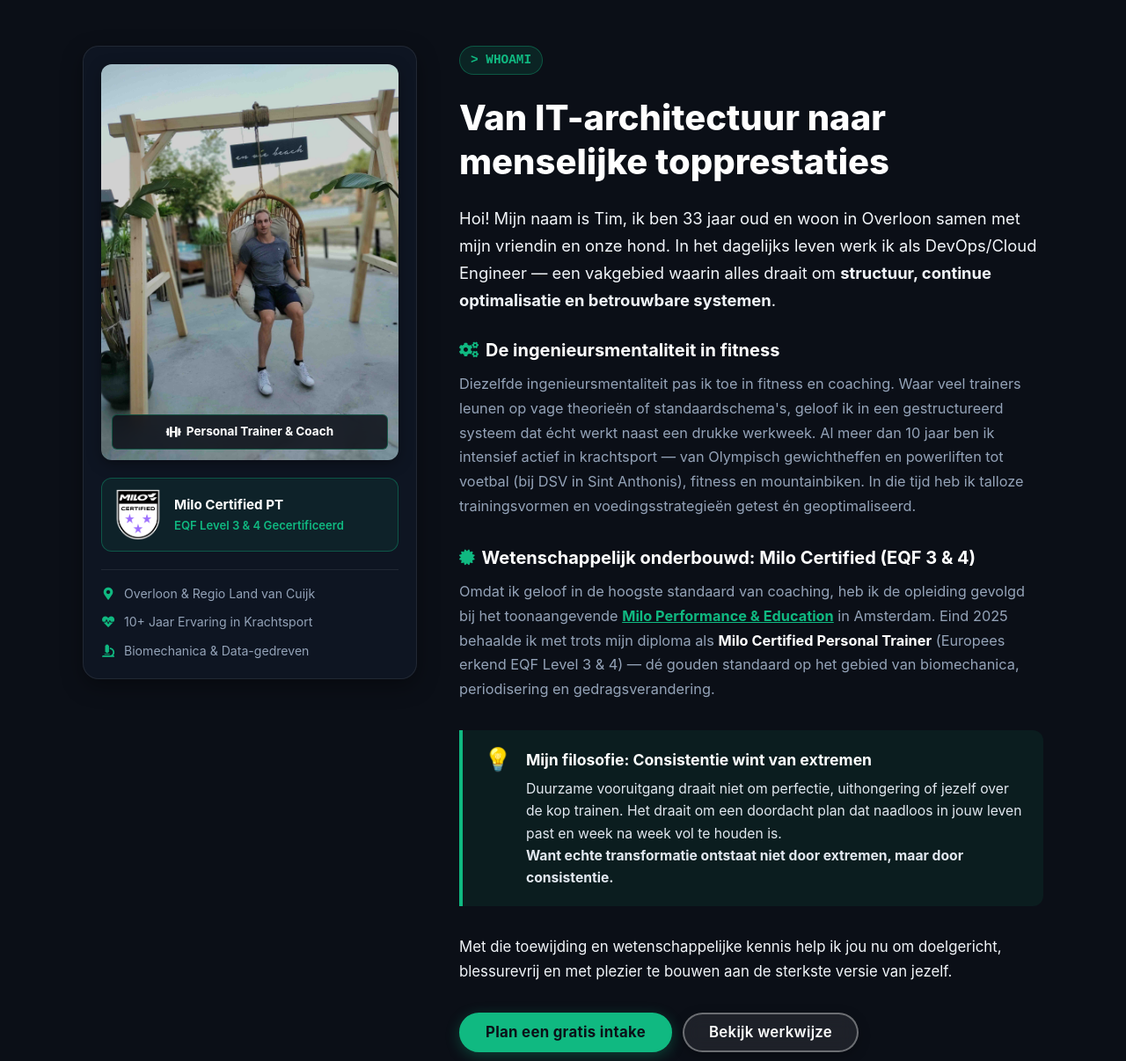
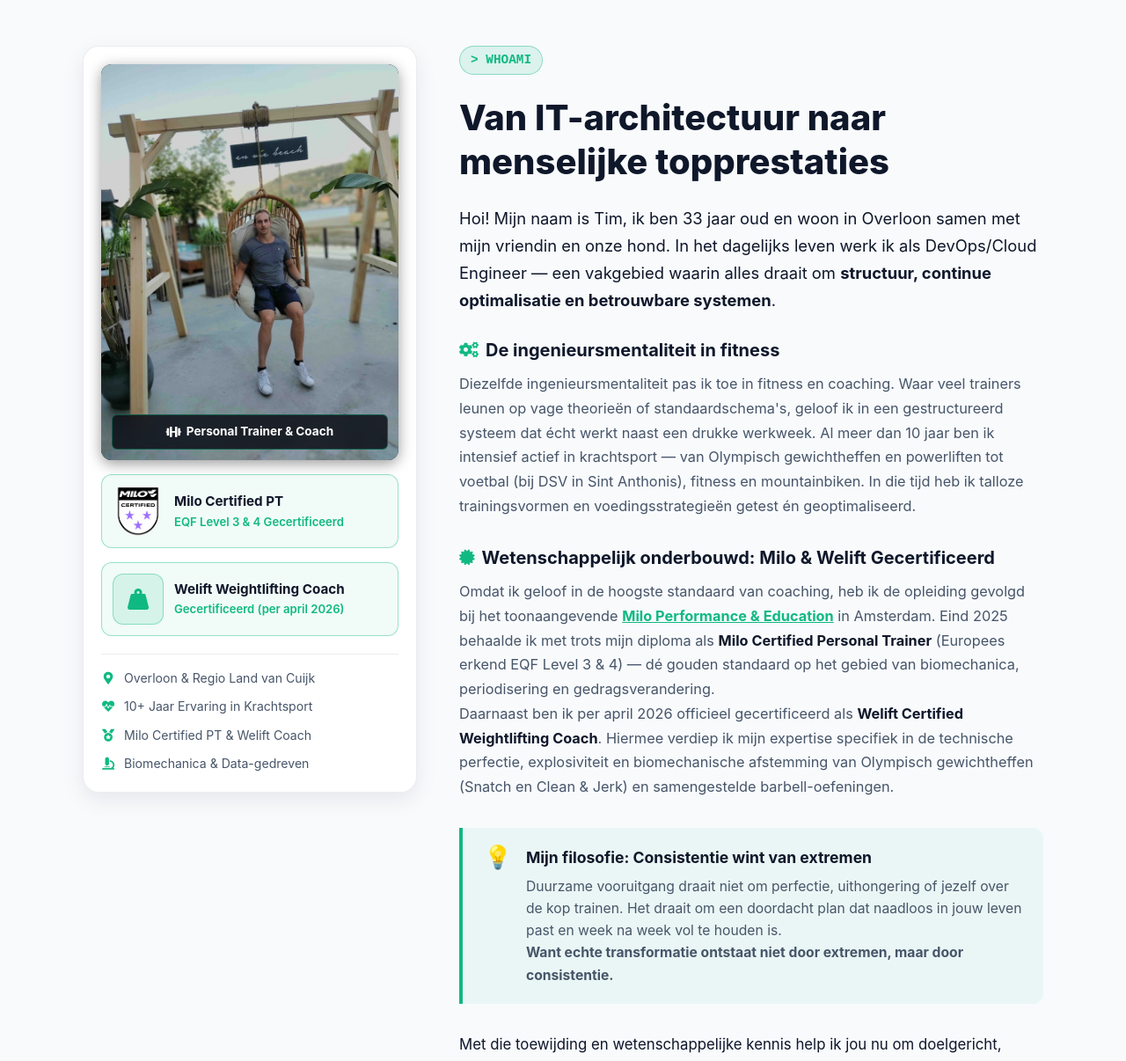
Before and after one commit to TimTools/fitnissen-site, a Jekyll site: the page built from about.html, in a window 1280 px wide, cut to the strip 1000-2206 px from the top of the page. Shown: the whole strip at 88% size. Built offline with Jekyll 4.4.1, drawn with Linux system fonts in a browser that asks for light colours.

Commit message:
feat: add dynamic light/dark theme switcher and Welift Weightlifting Coach certification

```diff
--- a/_includes/head.html
+++ b/_includes/head.html
@@ -92,13 +92,9 @@
 
 <script>
   (function() {
-    // 1. Check if the user has previously toggled the theme manually
     var savedSkin = localStorage.getItem('tex-t-skin');
-
-    // 2. Check the OS/Browser Preference
     var osDark = window.matchMedia && window.matchMedia('(prefers-color-scheme: dark)').matches;
 
-    // Helper to set the theme
     function applyTheme(isDark) {
       if (isDark) {
         document.documentElement.classList.add('dark');
@@ -109,19 +105,36 @@
       }
     }
 
-    // 3. Logic: If no manual save, use OS. Otherwise use manual save.
-    if (savedSkin) {
-      applyTheme(savedSkin === 'dark');
+    if (savedSkin === 'dark') {
+      applyTheme(true);
+    } else if (savedSkin === 'light') {
+      applyTheme(false);
     } else {
       applyTheme(osDark);
-      // Optional: Listen for OS changes while the page is open
-      if (window.matchMedia) {
-        window.matchMedia('(prefers-color-scheme: dark)').addEventListener('change', event => {
-          if (!localStorage.getItem('tex-t-skin')) {
-            applyTheme(event.matches);
-          }
+    }
+
+    window.__toggleTheme = function() {
+      var currentIsDark = document.documentElement.classList.contains('dark') || document.documentElement.getAttribute('data-theme') === 'dark';
+      var newDark = !currentIsDark;
+      localStorage.setItem('tex-t-skin', newDark ? 'dark' : 'light');
+      applyTheme(newDark);
+    };
+
+    if (window.matchMedia) {
+      window.matchMedia('(prefers-color-scheme: dark)').addEventListener('change', function(event) {
+        if (!localStorage.getItem('tex-t-skin')) {
+          applyTheme(event.matches);
+        }
+      });
+    }
+
+    document.addEventListener('DOMContentLoaded', function() {
+      document.querySelectorAll('.js-theme-toggle').forEach(function(btn) {
+        btn.addEventListener('click', function(e) {
+          e.preventDefault();
+          window.__toggleTheme();
         });
-      }
-    }
+      });
+    });
   })();
 </script>
--- a/_includes/header.html
+++ b/_includes/header.html
@@ -38,10 +38,14 @@
       </nav>
       {%- endif -%}
 
-      {%- if site.search.provider -%}
-      <div class="header__search">
-        <button class="search-button js-search-toggle" aria-label="Zoeken"><i class="fas fa-search"></i></button>
+      <div class="header__actions header__search">
+        <button class="theme-toggle-button js-theme-toggle" aria-label="Thema wisselen" title="Thema wisselen">
+          <i class="fas fa-sun theme-icon-sun"></i>
+          <i class="fas fa-moon theme-icon-moon"></i>
+        </button>
+        {%- if site.search.provider -%}
+        <button class="search-button js-search-toggle" aria-label="Zoeken" title="Zoeken"><i class="fas fa-search"></i></button>
+        {%- endif -%}
       </div>
-      {%- endif -%}
     </div>
   </header>
--- a/_sass/custom.scss
+++ b/_sass/custom.scss
@@ -3,37 +3,17 @@
    Modern Athletic Dark Theme, Glassmorphism, & Optimized Micro-interactions
    ========================================================================== */
 
-/* --- 0. DESIGN TOKENS & ROOT VARIABLES --- */
+/* --- 0. DESIGN TOKENS & DYNAMIC THEMES --- */
 
 :root {
-  /* Brand Athletic Accents */
+  /* Brand Athletic Accents (Consistent across themes) */
   --accent-primary: #10b981;       /* Energetic athletic emerald */
   --accent-primary-hover: #059669;
   --accent-glow: rgba(16, 185, 129, 0.3);
   --accent-secondary: #06b6d4;     /* Crisp cyan highlight */
   --accent-subtle: rgba(16, 185, 129, 0.12);
 
-  /* Surfaces & Backgrounds */
-  --bg-primary: #0b0f17;
-  --bg-secondary: #111827;
-  --bg-card: rgba(17, 24, 39, 0.75);
-  --bg-card-hover: rgba(22, 32, 50, 0.85);
-  --bg-glass: rgba(11, 15, 23, 0.75);
-
-  /* Typography */
-  --text-primary: #f8fafc;
-  --text-secondary: #94a3b8;
-  --text-muted: #64748b;
-  --text-accent: #34d399;
-
-  /* Borders & Shadows */
-  --border-subtle: rgba(255, 255, 255, 0.08);
-  --border-accent: rgba(16, 185, 129, 0.35);
-  --shadow-sm: 0 2px 8px rgba(0, 0, 0, 0.25);
-  --shadow-md: 0 8px 24px rgba(0, 0, 0, 0.35);
-  --shadow-glow: 0 10px 30px rgba(16, 185, 129, 0.2);
-
-  /* Motion */
+  /* Motion & Dimensions */
   --transition-fast: 0.15s ease;
   --transition-smooth: 0.25s cubic-bezier(0.4, 0, 0.2, 1);
   --radius-sm: 6px;
@@ -42,12 +22,90 @@
   --radius-pill: 9999px;
 }
 
-html.dark {
+/* Light Theme Variables (Default for OS light mode or manual light choice) */
+:root,
+html[data-theme="light"] {
+  /* Surfaces & Backgrounds */
+  --bg-primary: #f8fafc;
+  --bg-secondary: #ffffff;
+  --bg-card: #ffffff;
+  --bg-card-hover: #ffffff;
+  --bg-glass: rgba(255, 255, 255, 0.88);
+  --header-bg: rgba(255, 255, 255, 0.92);
+  --footer-bg: linear-gradient(180deg, #f1f5f9 0%, #e2e8f0 100%);
+
+  /* Typography */
+  --text-primary: #0f172a;
+  --text-secondary: #475569;
+  --text-muted: #64748b;
+  --text-accent: #059669;
+
+  /* Borders & Shadows */
+  --border-subtle: rgba(15, 23, 42, 0.08);
+  --border-accent: rgba(16, 185, 129, 0.4);
+  --shadow-sm: 0 2px 10px rgba(15, 23, 42, 0.05);
+  --shadow-md: 0 8px 24px rgba(15, 23, 42, 0.08);
+  --shadow-glow: 0 10px 30px rgba(16, 185, 129, 0.18);
+
+  /* Nav & UI Specific */
+  --nav-hover-bg: rgba(15, 23, 42, 0.06);
+  --nav-mobile-bg: rgba(15, 23, 42, 0.04);
+  --card-highlight-bg: rgba(16, 185, 129, 0.06);
+}
+
+/* Dark Theme Variables (Applied when OS prefers dark, unless overridden by manual light) */
+@media (prefers-color-scheme: dark) {
+  :root:not([data-theme="light"]) {
+    --bg-primary: #0b0f17;
+    --bg-secondary: #111827;
+    --bg-card: rgba(17, 24, 39, 0.75);
+    --bg-card-hover: rgba(22, 32, 50, 0.85);
+    --bg-glass: rgba(11, 15, 23, 0.75);
+    --header-bg: rgba(11, 15, 23, 0.9);
+    --footer-bg: linear-gradient(180deg, var(--bg-primary) 0%, #05080d 100%);
+
+    --text-primary: #f8fafc;
+    --text-secondary: #94a3b8;
+    --text-muted: #64748b;
+    --text-accent: #34d399;
+
+    --border-subtle: rgba(255, 255, 255, 0.08);
+    --border-accent: rgba(16, 185, 129, 0.35);
+    --shadow-sm: 0 2px 8px rgba(0, 0, 0, 0.25);
+    --shadow-md: 0 8px 24px rgba(0, 0, 0, 0.35);
+    --shadow-glow: 0 10px 30px rgba(16, 185, 129, 0.2);
+
+    --nav-hover-bg: rgba(255, 255, 255, 0.08);
+    --nav-mobile-bg: rgba(255, 255, 255, 0.05);
+    --card-highlight-bg: rgba(16, 185, 129, 0.08);
+  }
+}
+
+/* Explicit Dark Theme (When user selects dark or html has .dark / data-theme="dark") */
+html.dark,
+html[data-theme="dark"] {
+  --bg-primary: #0b0f17;
+  --bg-secondary: #111827;
+  --bg-card: rgba(17, 24, 39, 0.75);
+  --bg-card-hover: rgba(22, 32, 50, 0.85);
+  --bg-glass: rgba(11, 15, 23, 0.75);
+  --header-bg: rgba(11, 15, 23, 0.9);
+  --footer-bg: linear-gradient(180deg, var(--bg-primary) 0%, #05080d 100%);
+
   --text-primary: #f8fafc;
   --text-secondary: #94a3b8;
-  --bg-primary: #0b0f17;
-  --bg-secondary: #111827;
-  --border-color: rgba(255, 255, 255, 0.1);
+  --text-muted: #64748b;
+  --text-accent: #34d399;
+
+  --border-subtle: rgba(255, 255, 255, 0.08);
+  --border-accent: rgba(16, 185, 129, 0.35);
+  --shadow-sm: 0 2px 8px rgba(0, 0, 0, 0.25);
+  --shadow-md: 0 8px 24px rgba(0, 0, 0, 0.35);
+  --shadow-glow: 0 10px 30px rgba(16, 185, 129, 0.2);
+
+  --nav-hover-bg: rgba(255, 255, 255, 0.08);
+  --nav-mobile-bg: rgba(255, 255, 255, 0.05);
+  --card-highlight-bg: rgba(16, 185, 129, 0.08);
 }
 
 /* Base Body Improvements (Smooth scrolling & rendering) */
@@ -60,6 +118,7 @@
   color: var(--text-primary);
   -webkit-font-smoothing: antialiased;
   -moz-osx-font-smoothing: grayscale;
+  transition: background-color var(--transition-smooth), color var(--transition-smooth);
 }
 
 /* Targeted transitions (AVOID universal * selector for performance) */
@@ -105,7 +164,7 @@
   position: relative !important;
   backdrop-filter: blur(12px) !important;
   -webkit-backdrop-filter: blur(12px) !important;
-  background: rgba(11, 15, 23, 0.9) !important;
+  background: var(--header-bg) !important;
   border-bottom: 1px solid var(--border-subtle);
   width: 100% !important;
   transition: background var(--transition-smooth), border-color var(--transition-smooth);
@@ -145,7 +204,7 @@
   align-items: center !important;
   gap: 10px !important;
   text-decoration: none !important;
-  color: #ffffff !important;
+  color: var(--text-primary) !important;
 }
 
 .header__brand-icon {
@@ -159,8 +218,8 @@
   font-weight: 800;
   letter-spacing: 0.5px;
   font-size: 1.15rem;
-  color: #ffffff;
-  background: linear-gradient(135deg, #ffffff 60%, var(--accent-primary) 100%);
+  color: var(--text-primary);
+  background: linear-gradient(135deg, var(--text-primary) 60%, var(--accent-primary) 100%);
   -webkit-background-clip: text;
   -webkit-text-fill-color: transparent;
 }
@@ -219,8 +278,8 @@
 }
 
 .navigation__item a:hover {
-  color: #ffffff !important;
-  background: rgba(255, 255, 255, 0.08) !important;
+  color: var(--text-primary) !important;
+  background: var(--nav-hover-bg) !important;
 }
 
 .navigation__item--active a {
@@ -230,17 +289,20 @@
   font-weight: 700 !important;
 }
 
-/* Header search container on right of desktop bar */
+/* Header actions: Search and Theme Toggle */
+.header__actions,
 .header__search {
   display: flex !important;
   align-items: center !important;
   justify-content: flex-end !important;
+  gap: 10px !important;
   flex: 1 1 0% !important;
   margin: 0 !important;
   padding: 0 !important;
 }
 
-/* Dedicated Search button styles: Always a perfect 38px circle */
+/* Dedicated Theme Toggle & Search button styles */
+.theme-toggle-button,
 .search-button {
   background: transparent !important;
   color: var(--text-secondary) !important;
@@ -259,15 +321,38 @@
   margin: 0 !important;
   box-shadow: none !important;
   cursor: pointer !important;
+  font-size: 0.95rem !important;
   transition: all var(--transition-smooth) !important;
   box-sizing: border-box !important;
 }
 
+.theme-toggle-button:hover,
 .search-button:hover {
   color: var(--accent-primary) !important;
   border-color: var(--accent-primary) !important;
   background: var(--accent-subtle) !important;
   transform: scale(1.05) !important;
+}
+
+.theme-toggle-button:hover {
+  transform: scale(1.05) rotate(15deg) !important;
+}
+
+/* Icon visibility based on active theme */
+html.dark .theme-icon-sun,
+html[data-theme="dark"] .theme-icon-sun {
+  display: inline-block !important;
+}
+html.dark .theme-icon-moon,
+html[data-theme="dark"] .theme-icon-moon {
+  display: none !important;
+}
+
+html:not(.dark):not([data-theme="dark"]) .theme-icon-sun {
+  display: none !important;
+}
+html:not(.dark):not([data-theme="dark"]) .theme-icon-moon {
+  display: inline-block !important;
 }
 
 /* --- 2. HERO & OVERLAY SECTIONS --- */
@@ -284,7 +369,7 @@
 
 .hero--dynamic h3,
 .hero--dynamic h4 {
-  color: #ffffff;
+  color: var(--text-primary);
   font-weight: 700;
   letter-spacing: -0.5px;
 }
@@ -469,6 +554,21 @@
   box-shadow: 0 8px 20px rgba(0, 0, 0, 0.4);
 }
 
+html[data-theme="light"] .about-cta-group .button--secondary,
+:root:not([data-theme="dark"]) .about-cta-group .button--secondary {
+  background: var(--bg-card) !important;
+  color: var(--text-primary) !important;
+  border: 2px solid var(--border-subtle) !important;
+  box-shadow: var(--shadow-sm) !important;
+}
+
+html[data-theme="light"] .about-cta-group .button--secondary:hover,
+:root:not([data-theme="dark"]) .about-cta-group .button--secondary:hover {
+  border-color: var(--accent-primary) !important;
+  color: var(--accent-primary) !important;
+  background: var(--accent-subtle) !important;
+}
+
 .button--outline-primary {
   border: 2px solid var(--accent-primary) !important;
   color: var(--accent-primary) !important;
@@ -535,7 +635,7 @@
 
 .grid--container .cell > div h4,
 #benefits .cell > div h4 {
-  color: #ffffff;
+  color: var(--text-primary);
   font-size: 1.25rem;
   font-weight: 700;
   margin-bottom: 14px;
@@ -712,7 +812,7 @@
 /* --- 7. FOOTER STYLING --- */
 
 .footer {
-  background: linear-gradient(180deg, var(--bg-primary) 0%, #05080d 100%) !important;
+  background: var(--footer-bg) !important;
   border-top: 1px solid var(--border-subtle);
   padding: 48px 20px 32px 20px !important;
   color: var(--text-secondary) !important;
@@ -859,11 +959,26 @@
   display: flex;
   align-items: center;
   gap: 12px;
-  margin-top: 1.25rem;
+  margin-top: 1rem;
   padding: 12px;
-  background: rgba(16, 185, 129, 0.08);
+  background: var(--card-highlight-bg);
   border: 1px solid var(--border-accent);
   border-radius: var(--radius-md);
+  transition: all var(--transition-smooth);
+}
+
+.about-cert-icon {
+  width: 58px;
+  height: 58px;
+  border-radius: var(--radius-md);
+  background: var(--accent-subtle);
+  border: 1px solid var(--border-accent);
+  display: flex;
+  align-items: center;
+  justify-content: center;
+  color: var(--accent-primary);
+  font-size: 1.5rem;
+  flex-shrink: 0;
 }
 
 .about-cert-img {
@@ -878,7 +993,7 @@
 }
 
 .about-cert-info .cert-title {
-  color: #ffffff;
+  color: var(--text-primary);
   font-weight: 700;
   font-size: 0.95rem;
 }
@@ -934,7 +1049,7 @@
 .about-headline {
   font-size: clamp(1.8rem, 3.2vw, 2.5rem);
   font-weight: 800;
-  color: #ffffff;
+  color: var(--text-primary);
   line-height: 1.25;
   margin-bottom: 1.5rem;
 }
@@ -942,7 +1057,7 @@
 .about-intro {
   font-size: 1.15rem;
   line-height: 1.7;
-  color: #f1f5f9;
+  color: var(--text-primary);
   margin-bottom: 1.5rem;
 }
 
@@ -953,7 +1068,7 @@
 .about-subheading {
   font-size: 1.25rem;
   font-weight: 700;
-  color: #ffffff;
+  color: var(--text-primary);
   margin-bottom: 0.6rem;
   display: flex;
   align-items: center;
@@ -973,7 +1088,7 @@
 }
 
 .about-block p strong {
-  color: #ffffff;
+  color: var(--text-primary);
 }
 
 .about-block p a {
@@ -984,7 +1099,7 @@
 .about-highlight-card {
   display: flex;
   gap: 16px;
-  background: rgba(16, 185, 129, 0.08);
+  background: var(--card-highlight-bg);
   border-left: 4px solid var(--accent-primary);
   border-radius: 0 var(--radius-md) var(--radius-md) 0;
   padding: 1.25rem 1.5rem;
@@ -997,14 +1112,14 @@
 }
 
 .about-highlight-card h4 {
-  color: #ffffff;
+  color: var(--text-primary);
   font-size: 1.1rem;
   font-weight: 700;
   margin: 0 0 0.4rem 0;
 }
 
 .about-highlight-card p {
-  color: #e2e8f0;
+  color: var(--text-secondary);
   font-size: 0.98rem;
   line-height: 1.6;
   margin: 0;
@@ -1013,7 +1128,7 @@
 .about-closing {
   font-size: 1.05rem;
   line-height: 1.7;
-  color: #f1f5f9;
+  color: var(--text-primary);
   margin: 1.5rem 0 2rem 0;
 }
 
@@ -1065,12 +1180,14 @@
     height: 28px !important;
   }
 
+  .header__actions,
   .header__search {
     grid-column: 2 !important;
     grid-row: 1 !important;
     display: flex !important;
     align-items: center !important;
     justify-content: flex-end !important;
+    gap: 8px !important;
     flex: none !important;
     width: auto !important;
     margin: 0 !important;
--- a/about.html
+++ b/about.html
@@ -38,9 +38,17 @@
             <span class="cert-sub">EQF Level 3 &amp; 4 Gecertificeerd</span>
           </div>
         </div>
+        <div class="about-cert-box">
+          <div class="about-cert-icon"><i class="fas fa-weight-hanging"></i></div>
+          <div class="about-cert-info">
+            <span class="cert-title">Welift Weightlifting Coach</span>
+            <span class="cert-sub">Gecertificeerd (per april 2026)</span>
+          </div>
+        </div>
         <ul class="about-specs-list">
           <li><i class="fas fa-map-marker-alt"></i> <span>Overloon &amp; Regio Land van Cuijk</span></li>
           <li><i class="fas fa-heartbeat"></i> <span>10+ Jaar Ervaring in Krachtsport</span></li>
+          <li><i class="fas fa-medal"></i> <span>Milo Certified PT &amp; Welift Coach</span></li>
           <li><i class="fas fa-microscope"></i> <span>Biomechanica &amp; Data-gedreven</span></li>
         </ul>
       </div>
@@ -63,9 +71,12 @@
       </div>
 
       <div class="about-block">
-        <h3 class="about-subheading"><i class="fas fa-certificate"></i> Wetenschappelijk onderbouwd: Milo Certified (EQF 3 &amp; 4)</h3>
+        <h3 class="about-subheading"><i class="fas fa-certificate"></i> Wetenschappelijk onderbouwd: Milo &amp; Welift Gecertificeerd</h3>
         <p>
           Omdat ik geloof in de hoogste standaard van coaching, heb ik de opleiding gevolgd bij het toonaangevende <a href="https://www.miloeducation.com/over-ons#manifest" target="_blank" rel="noopener">Milo Performance &amp; Education</a> in Amsterdam. Eind 2025 behaalde ik met trots mijn diploma als <strong>Milo Certified Personal Trainer</strong> (Europees erkend EQF Level 3 &amp; 4) — dé gouden standaard op het gebied van biomechanica, periodisering en gedragsverandering.
+        </p>
+        <p>
+          Daarnaast ben ik per april 2026 officieel gecertificeerd als <strong>Welift Certified Weightlifting Coach</strong>. Hiermee verdiep ik mijn expertise specifiek in de technische perfectie, explosiviteit en biomechanische afstemming van Olympisch gewichtheffen (Snatch en Clean &amp; Jerk) en samengestelde barbell-oefeningen.
         </p>
       </div>
 
```
